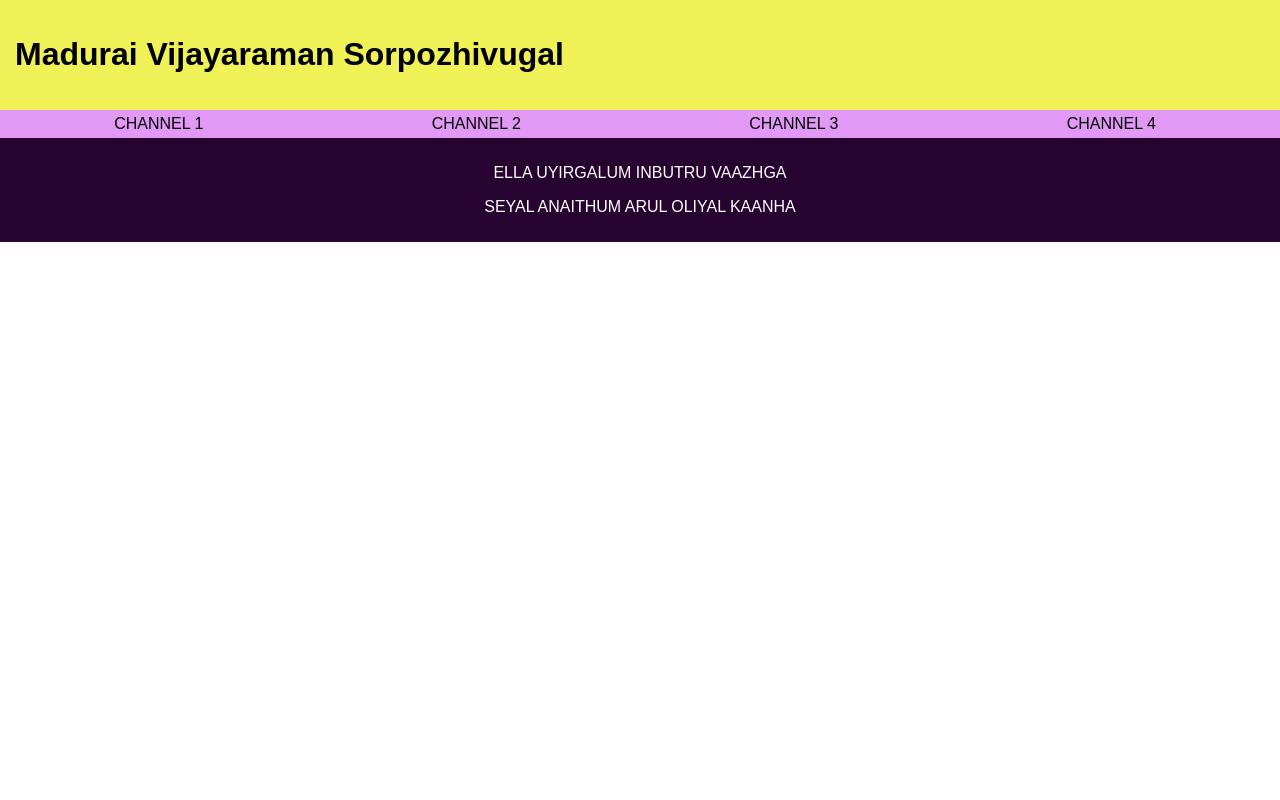
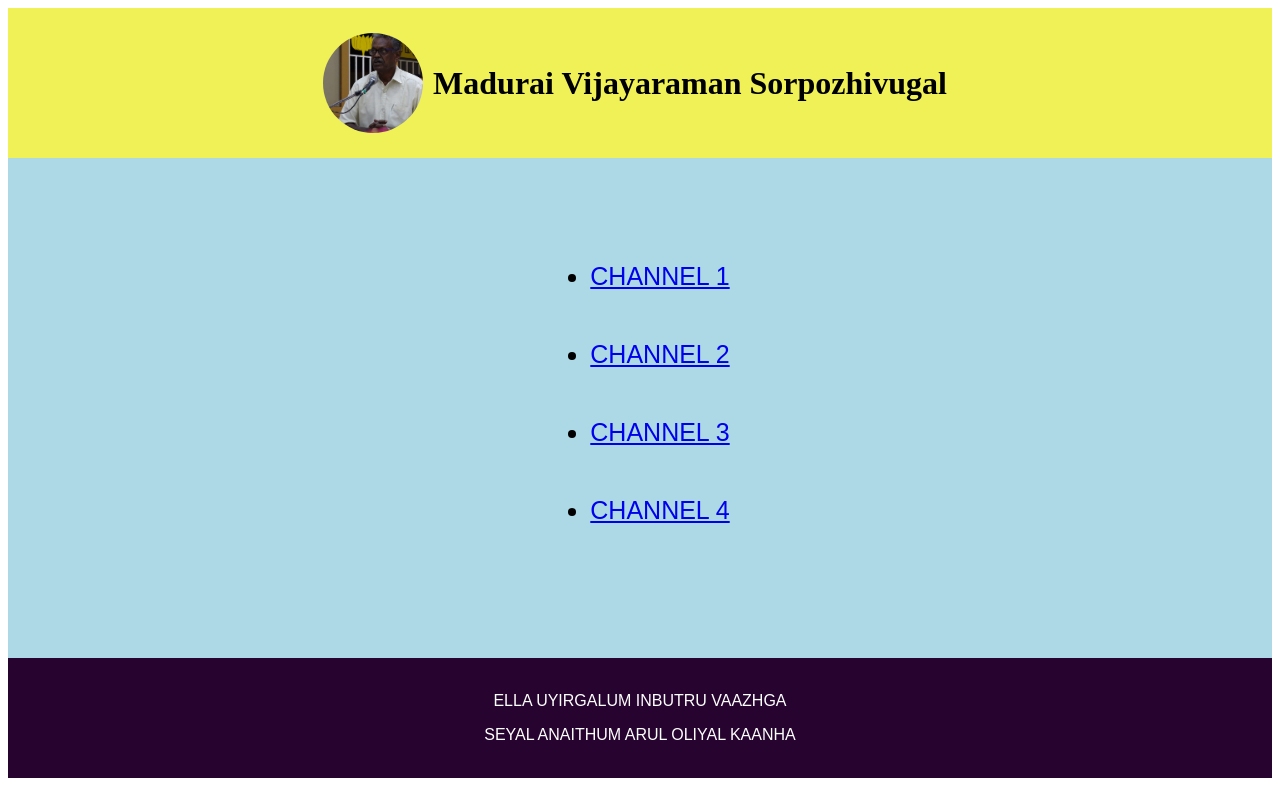
Before and after one commit to arutselvi-as/maduraiVijayaraman.github.io, a plain HTML site: page index.html in a window 1280 px wide. Drawn offline with Linux system fonts and the light colour scheme.

Commit message:
Update index.html

```diff
--- a/index.html
+++ b/index.html
@@ -1,108 +1,90 @@
 <!DOCTYPE html>
 <html>
 <head>
+<meta charset="UTF-8">
+  <meta name="viewport" content="width=device-width, initial-scale=1.0">
     <title>Madurai Vijayaraman Sorpozhivugal</title>
     <style>
-      body {
+.container {
+  display: flex;
+  flex-direction: column;
+  width: 100%;
+  height: 97vh;
+}
+
+.header {
+  width: 100%;
+  height: 150px;
+        background-color: #eff156;
+  display: flex;
+  align-items: center;
+  justify-content: center;
+  position: relative;
+}
+
+.header img {
+  width: 100px;
+  height: 100px;
+  border-radius: 50%;
+  object-fit: cover;
+  position: right-side;
+  top: 50px;
+  transform: translateX(-10%);
+}
+
+.body {
+  width: 100%;
+  height: 500px;
+  background-color: lightblue;
           font-family: Arial, sans-serif;
-        margin: 0;
-        padding: 0;
-      }
-      header {
-        padding: 15px;
-        background-color: #eff156;
-      }
-      ul {
-        list-style-type: none;
-        padding: 5px;
+	font-size:25px;
   display: flex;
-        margin: 0;
+  align-items: center;
+  justify-content: center;
 }
 li {
-        margin-right: 10px;
         cursor: pointer;
-        flex-grow: 1;
+		margin:10px;
+        border-radius: 5px;
         text-align: center;
-      }
-      .image-content {
 
-        display: none;
-        margin-top: 10px;
-      }
-      .image-container {
-        margin-left: 25%;
-        margin-right: 25%;
-        padding: 100px;
       }
 
-      footer {
+
+.footer {
+  width: 100%;
+  height: 120px;
   background-color: #270430;
-  padding: 10px;
-  text-align: center;
   color: white;
+   font-family: Arial, sans-serif;
+  display: flex;
+  align-items: center;
+  justify-content: center;
 }
 
-      @media only screen and (min-width: 768px) {
-        ul {
-          flex-wrap: nowrap;
-        }
-        li {
-          width: 25%;
-        }
-      }
-      @media only screen and (min-width: 992px) {
-        li {
-          width: 20%;
-        }
-      }
-      @media only screen and (min-width: 1200px) {
-        li {
-          width: 16.66%;
-        }
-      }
 </style>
 </head>
 <body>
-    <header>
+
+<div class="container">
+  <div class="header">
+  <img src="./image1.jpeg" alt="Image" class="round-image">
     <h1>Madurai Vijayaraman Sorpozhivugal</h1>
-    </header>
-    <ul id="menu" style="background-color: rgb(226, 153, 245);">
-      <li onclick="displayImage('image1')">CHANNEL 1</li>
-      <li onclick="displayImage('image2')">CHANNEL 2</li>
-      <li onclick="displayImage('image3')">CHANNEL 3</li>
-      <li onclick="displayImage('image4')">CHANNEL 4</li>
+	</div>
+  <div class="body">
+    <ul id="menu" >
+      <li><a href="https://www.youtube.com/@user-cu4qx5rx1i" target="_blank">CHANNEL 1</a></li><br>
+      <li><a href="https://youtu.be/mbTMbafM7Ok?si=IZ17NLIiO1SYBUmR" target="_blank">CHANNEL 2</a></li><br>
+      <li><a href="https://youtube.com/playlist?list=PLPr8V9esW9AEqhSPjjqW2K2uNO9GQY8Mn&si=t_BhLj2Mel1N48tP" target="_blank">CHANNEL 3</a></li><br>
+      <li><a href="https://youtube.com/playlist?list=PL9l_qC3_wI0A5rel9j2bz3NiaIfZ2aoIL&si=GWkUCpSqxqoticEw" target="_blank">CHANNEL 4</a></li><br>
     </ul>
-    <div id="image-content">
-      <div id="image1" class="image-content image-container" >
-        <img src="./image1.jpeg" alt="Image 1" width="50%" />
-        <a href="https://www.youtube.com/@user-cu4qx5rx1i" target="_blank">View More</a>
   </div>
-      <div id="image2" class="image-content image-container">
-        <img src="./image2.jpeg" alt="Image 2" width="50%" />
-        <a href="https://youtu.be/mbTMbafM7Ok?si=IZ17NLIiO1SYBUmR" target="_blank">View More</a>
-      </div>
-      <div id="image3" class="image-content image-container">
-        <img src="./image3.jpeg" alt="Image 3" width="50%" />
-        <a href="https://youtube.com/playlist?list=PLPr8V9esW9AEqhSPjjqW2K2uNO9GQY8Mn&si=t_BhLj2Mel1N48tP" target="_blank">View More</a>
-      </div>
-      <div id="image4" class="image-content image-container">
-        <img src="./image2.jpeg" alt="Image 4" width="50%" />
-        <a href="https://youtube.com/playlist?list=PL9l_qC3_wI0A5rel9j2bz3NiaIfZ2aoIL&si=GWkUCpSqxqoticEw" target="_blank">View More</a>
-      </div>
-    </div>
-    <script>
-      function displayImage(imageId) {
-        var imageContents = document.getElementsByClassName('image-content');
-        for (var i = 0; i < imageContents.length; i++) {
-          imageContents[i].style.display = 'none';
-        }
-        document.getElementById(imageId).style.display = 'block';
-      }
-    </script>
+  <div class="footer">
     <footer style="text-align: center;">
   <p>ELLA UYIRGALUM INBUTRU VAAZHGA</p>
 <p>SEYAL ANAITHUM ARUL OLIYAL KAANHA<p>
 </footer>
-
+  </div>
+</div>
 </body>
 </html>
```
Lines whose indentation alone changed are shown as unchanged.
